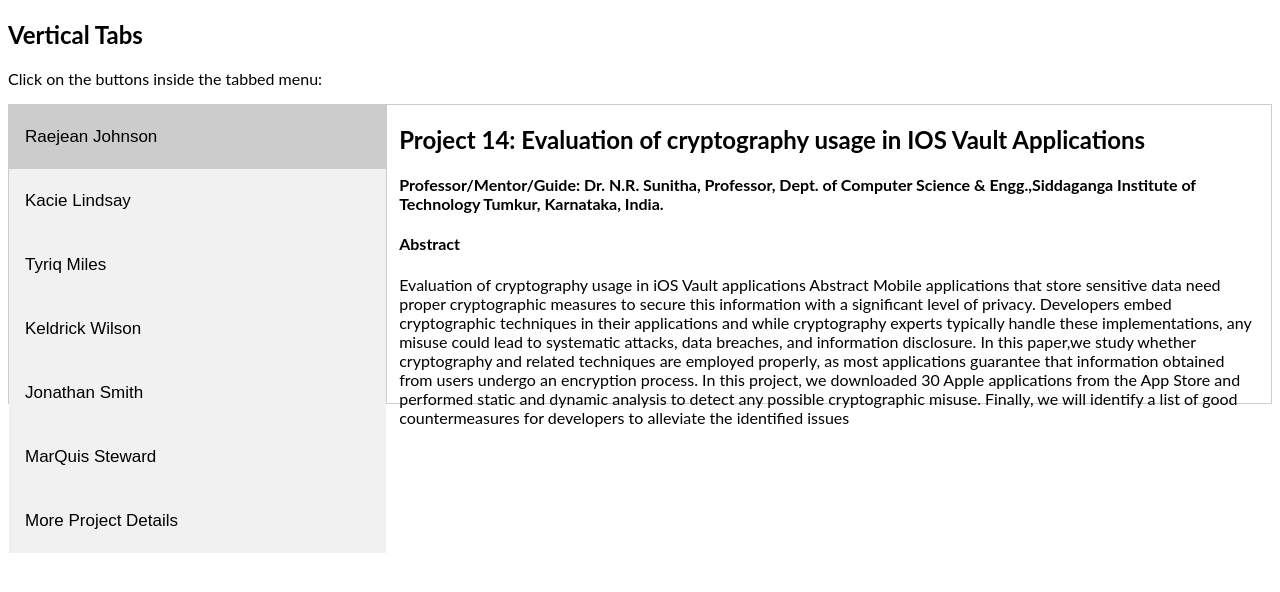
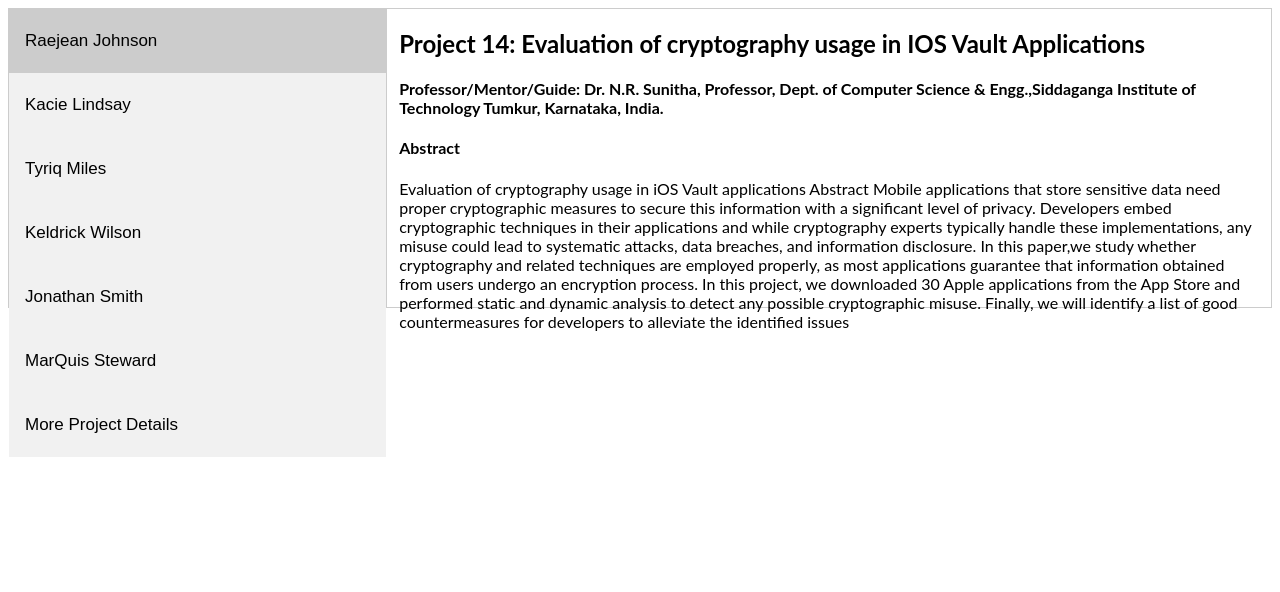
Before and after one commit to grambling/FINDSproject, a plain HTML site: page index.html in a window 1280 px wide. Drawn offline with Linux system fonts and the light colour scheme.

Commit message:
Update index.html
removed unneeded stuff

```diff
--- a/index.html
+++ b/index.html
@@ -53,8 +53,6 @@ body {font-family: "Lato", sans-serif;}
 </head>
 <body>
 
-<h2>Vertical Tabs</h2>
-<p>Click on the buttons inside the tabbed menu:</p>
 
 <div class="tab">
   <button class="tablinks" onclick="openSummary(event, 'Raejean Johnson')" id="defaultOpen">Raejean Johnson</button>
```
